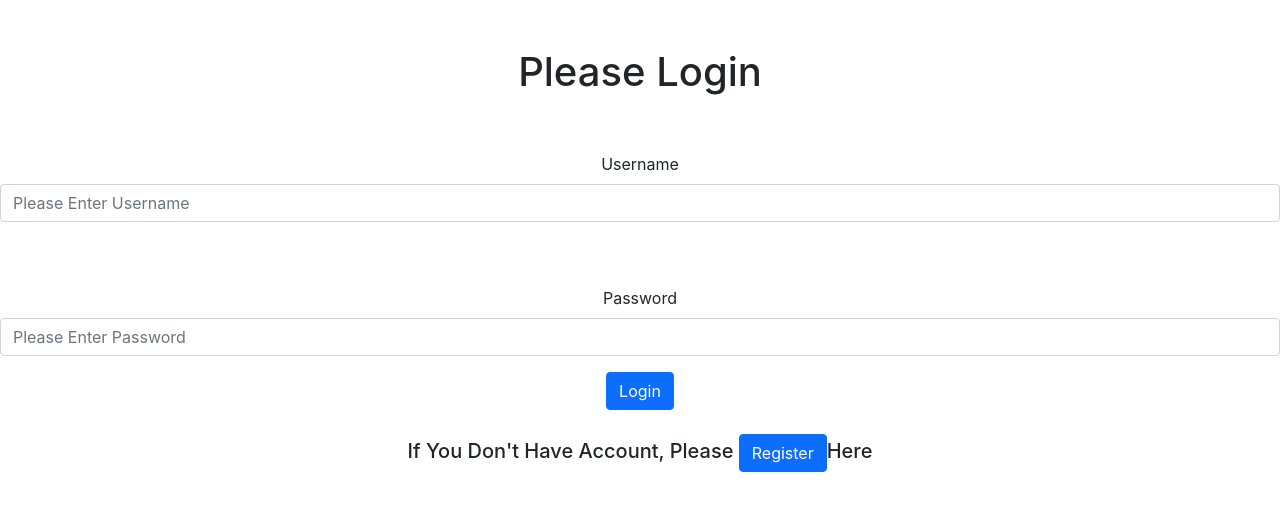
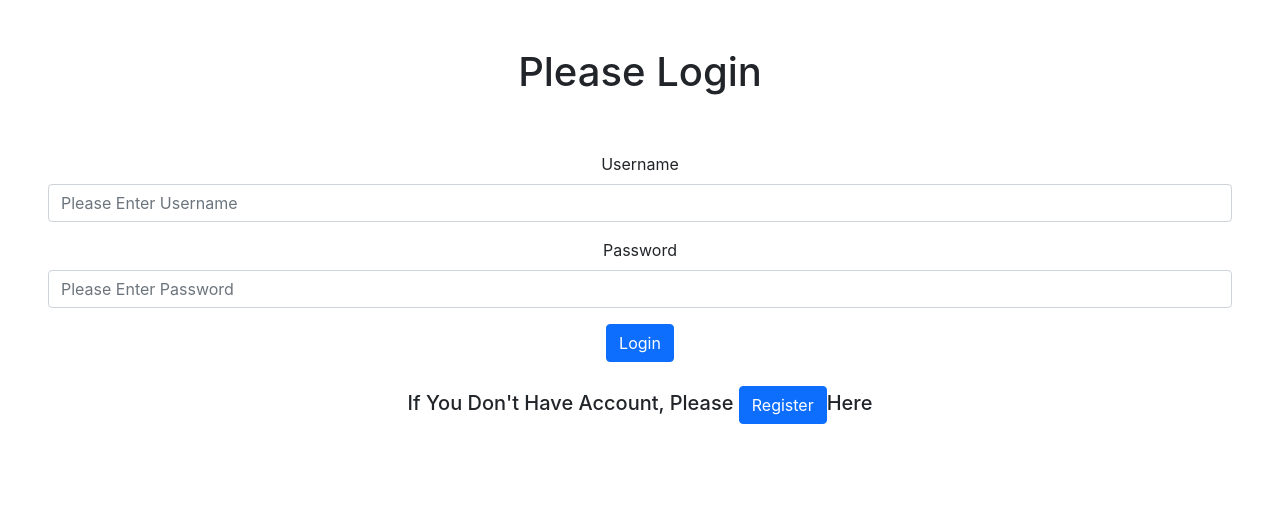
Before and after one commit to marthehe/EmployeeAPI, a React (Create React App) app in the folder ui/employee-app/: page / in a window 1280 px wide. Shown: the top 510 px of the page. Built offline with nearby package versions, Linux system fonts and the light colour scheme.

Commit message:
Add bootstrap styling

```diff
--- a/ui/employee-app/src/Login.js
+++ b/ui/employee-app/src/Login.js
@@ -37,8 +37,8 @@ function Login() {
       <br />
       <br />
       {isLogin ? <h1>Please Login</h1> : <h1>Please Register</h1>}
-
-      <div className="mb-3">
+      <form>
+        <div className="ms-5 me-5 mb-3">
           <br />
           <br />
           <label htmlFor="username" className="form-label">
@@ -53,9 +53,7 @@ function Login() {
             onChange={(e) => setUsername(e.target.value)}
           />
         </div>
-      <div className="mb-3">
-        <br />
-        <br />
+        <div className="ms-5 me-5 mb-3 mb-3">
           <label htmlFor="password" className="form-label">
             Password
           </label>
@@ -68,6 +66,8 @@ function Login() {
             onChange={(e) => setPassword(e.target.value)}
           />
         </div>
+      </form>
+
       {isLogin ? (
         <button onClick={loginUser} className="btn btn-primary">
           Login
```
Lines whose indentation alone changed are shown as unchanged.
